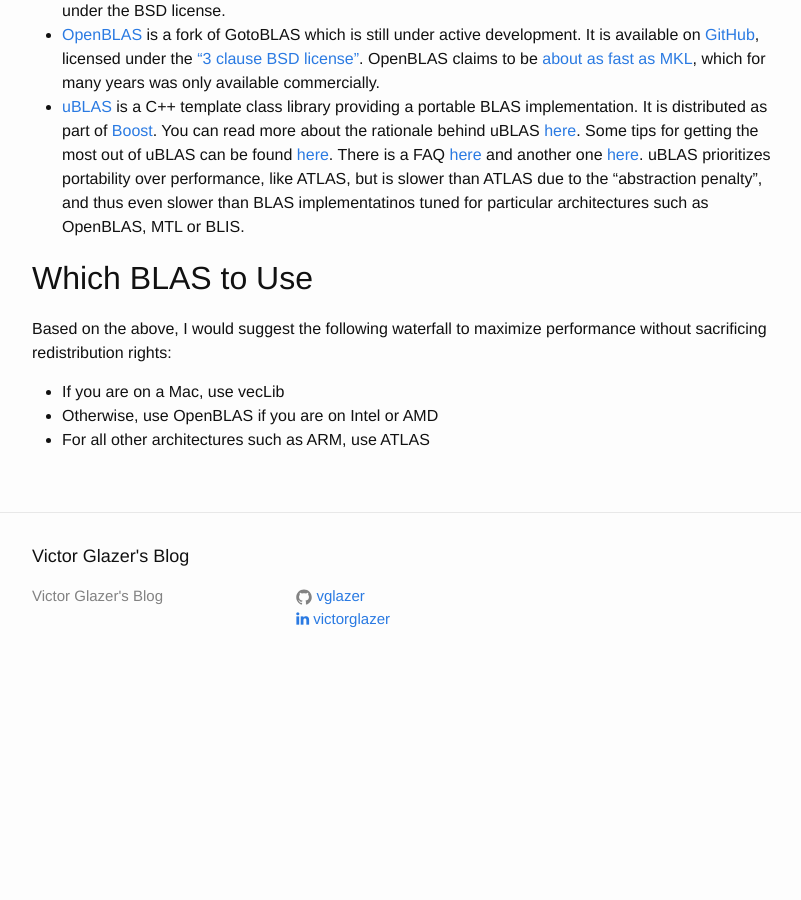
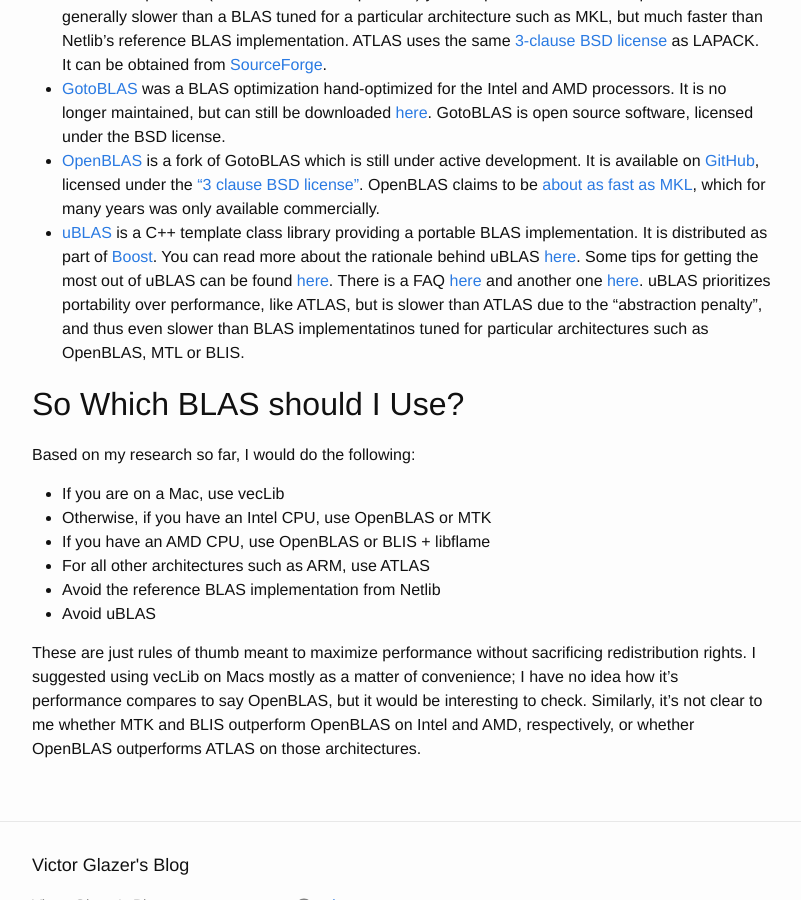
Before and after one commit to vglazer/vglazer.github.io, a Jekyll site: the page built from _posts/2018-09-02-blas-lapack.md, in a window 1280 px wide and 900 px high, scrolled down 1671 px. Shown: the whole window, without its empty margins (238-1039 px from the left). Built offline with Jekyll 4.4.1, drawn with Linux system fonts in a browser that asks for light colours; nearby versions of some CDN libraries; before the commit the page ends 2361 px from its top, so only the background shows below that; some of the changed text lies outside the part shown.

Commit message:
Some minor fixes

```diff
--- a/_posts/2018-09-02-blas-lapack.md
+++ b/_posts/2018-09-02-blas-lapack.md
@@ -4,6 +4,9 @@ title:  "BLAS and LAPACK"
 date:   2018-09-02 19:41:00
 categories: libraries mac osx numerical_analysis linear_algebra scientific_computing
 ---
+## Motivation
+I've been vaguely aware of BLAS and LAPACK forever, but lately I finally decided to take the
+time to read up on them properly. Below is a summary of my findings.
 
 ## Background
 [LAPACK](http://www.netlib.org/lapack/) is a standard library -- written in Fortran -- for
@@ -103,9 +106,18 @@ uBLAS prioritizes portability over performance, like ATLAS, but is slower than A
 "abstraction penalty", and thus even slower than BLAS implementatinos tuned for particular
 architectures such as OpenBLAS, MTL or BLIS.
 
-## Which BLAS to Use
-Based on the above, I would suggest the following waterfall to maximize performance without
-sacrificing redistribution rights:
+## So Which BLAS should I Use?
+Based on my research so far, I would do the following:
+
 * If you are on a Mac, use vecLib
-* Otherwise, use OpenBLAS if you are on Intel or AMD
+* Otherwise, if you have an Intel CPU, use OpenBLAS or MTK
+* If you have an AMD CPU, use OpenBLAS or BLIS + libflame
 * For all other architectures such as ARM, use ATLAS
+* Avoid the reference BLAS implementation from Netlib
+* Avoid uBLAS
+
+These are just rules of thumb meant to maximize performance without sacrificing redistribution
+rights. I suggested using vecLib on Macs mostly as a matter of convenience; I have no idea
+how it's performance compares to say OpenBLAS, but it would be interesting to check. Similarly,
+it's not clear to me whether MTK and BLIS outperform OpenBLAS on Intel and AMD, respectively,
+or whether OpenBLAS outperforms ATLAS on those architectures.
```
